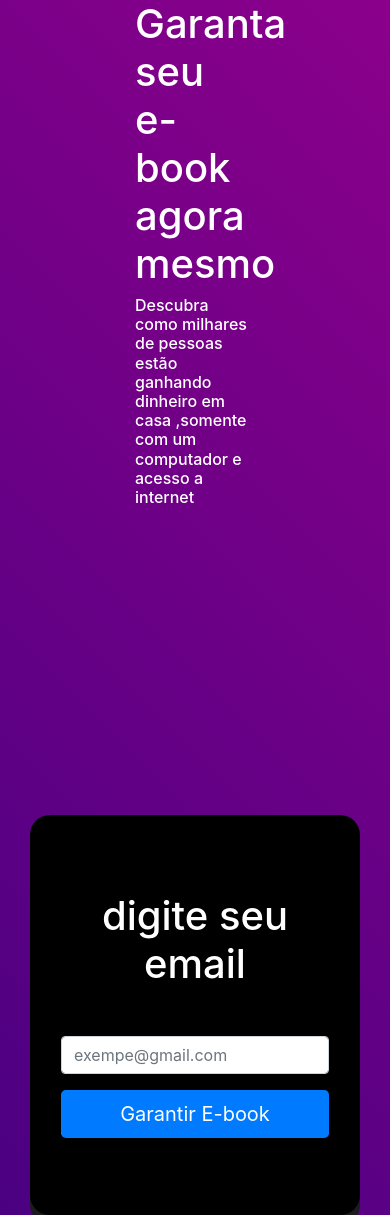
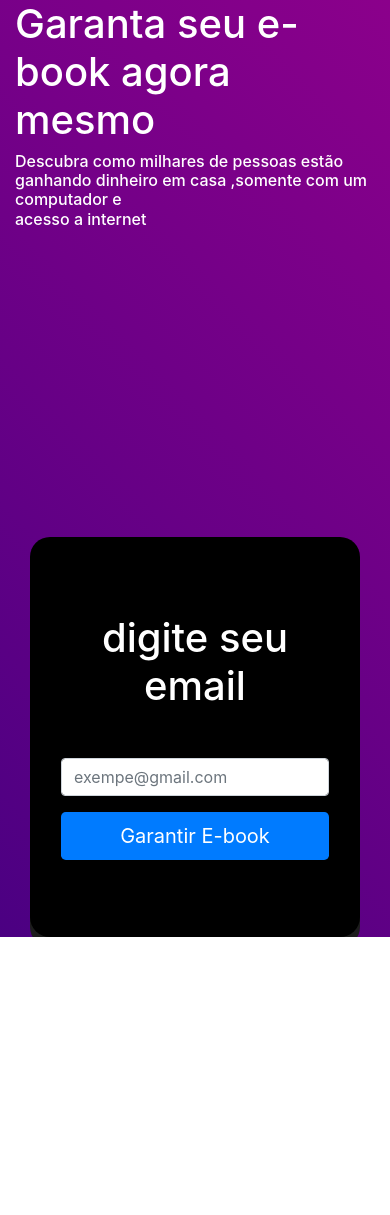
Before and after one commit to GabrielCarvalho03/easy-web-site, a plain HTML site: page index.html in a window 390 px wide. After the commit the page ends 937 px from the top, so only its background shows below. Drawn offline with nearby package versions, Linux system fonts and the light colour scheme.

Commit message:
finalizate

```diff
--- a/css/global.css
+++ b/css/global.css
@@ -1,5 +1,5 @@
 body{
-    height: 100%;
+    height: 100vh;
     padding: 0;
     margin: 0;
     box-sizing: border-box;
@@ -28,7 +28,10 @@ body{
 
 
 
-@media(min-width:300px  ){
+@media(max-width:700px  ){
+    body{
+        height: 100%;
+    }
     .small{
         display: flex;
         flex-direction: column;
@@ -36,6 +39,9 @@ body{
      }
     .box-small{
         margin-top: 300px;
+    }
+    #text-small{
+        columns: 1;
     }
 
 }
@@ -45,9 +51,14 @@ body{
     flex-direction: column;
 
  }
+
+
 .box-small{
     margin-top: 300px;
 
+}
+.min{
+    padding-bottom: 0;
 }
 
 
--- a/index.html
+++ b/index.html
@@ -10,12 +10,17 @@
 </head>
 <body>
     <div id="grad" class="container-fluid h-100 d-flex justify-content-center align-items-center small lg"  >
-        <div id="text-small" class="col-5">
-            <h1 class="text-white"  >Garanta seu e-book agora mesmo </h1>
+        <div class="row">
+
+
+        <div id="text-small" class="col-12  ">
+            <h1 class="text-white "  >Garanta seu e-book agora mesmo </h1>
             <h6 class="text-white"> Descubra como milhares de pessoas estão ganhando dinheiro em casa ,somente com um computador e <br> acesso a internet</h6>
 
         </div>
-        <div  class="container h-100 d-flex justify-content-center align-items-center box-small box-lg ">
+    </div>
+
+        <div  class="container h-100 d-flex justify-content-center align-items-center box-small box-lg min ">
             <div id="box" class="d-flex justify-content-center align-items-center px-3 ">
                 <div class="col">
                     <h1 id="title"  class="mb-5 text-white text-center" >digite seu email</h1>
```
